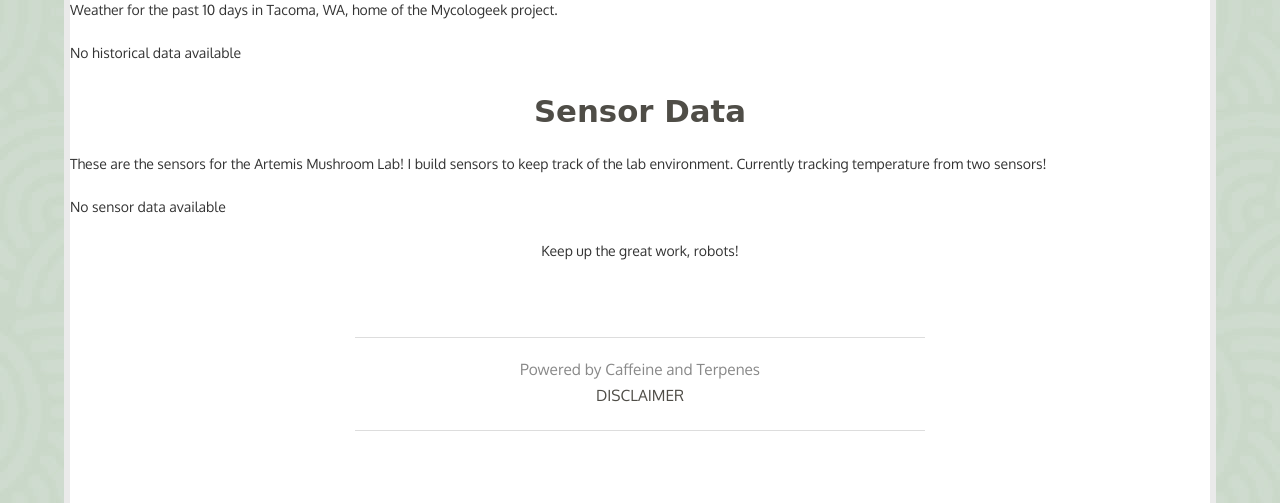
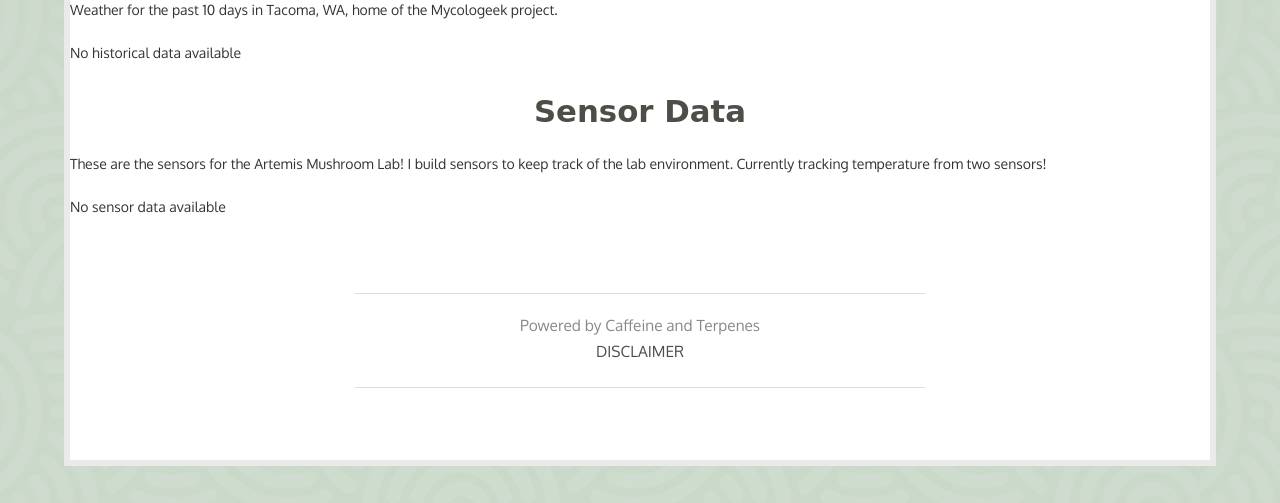
Before and after one commit to ryandagley/mycologeek-website, a Flask app: page /monitor.html in a window 1280 px wide. Shown: the part 888-1391 px from the top of the page. Run offline with Flask 3, Linux system fonts and the light colour scheme; data that the repository does not hold is empty; some libraries are stand-ins or nearby versions; some web fonts are replaced.

Commit message:
Removes unneeded text

```diff
--- a/templates/monitor.html
+++ b/templates/monitor.html
@@ -187,10 +187,6 @@
             </section>
 
 
-            <center>
-                <p>Keep up the great work, robots!</p>
-            </center>
-
             <!-- Footer -->
             <div class="footer col-md-6 col-xs-offset-3">
                 <h5>Powered by Caffeine and Terpenes<br />
```
